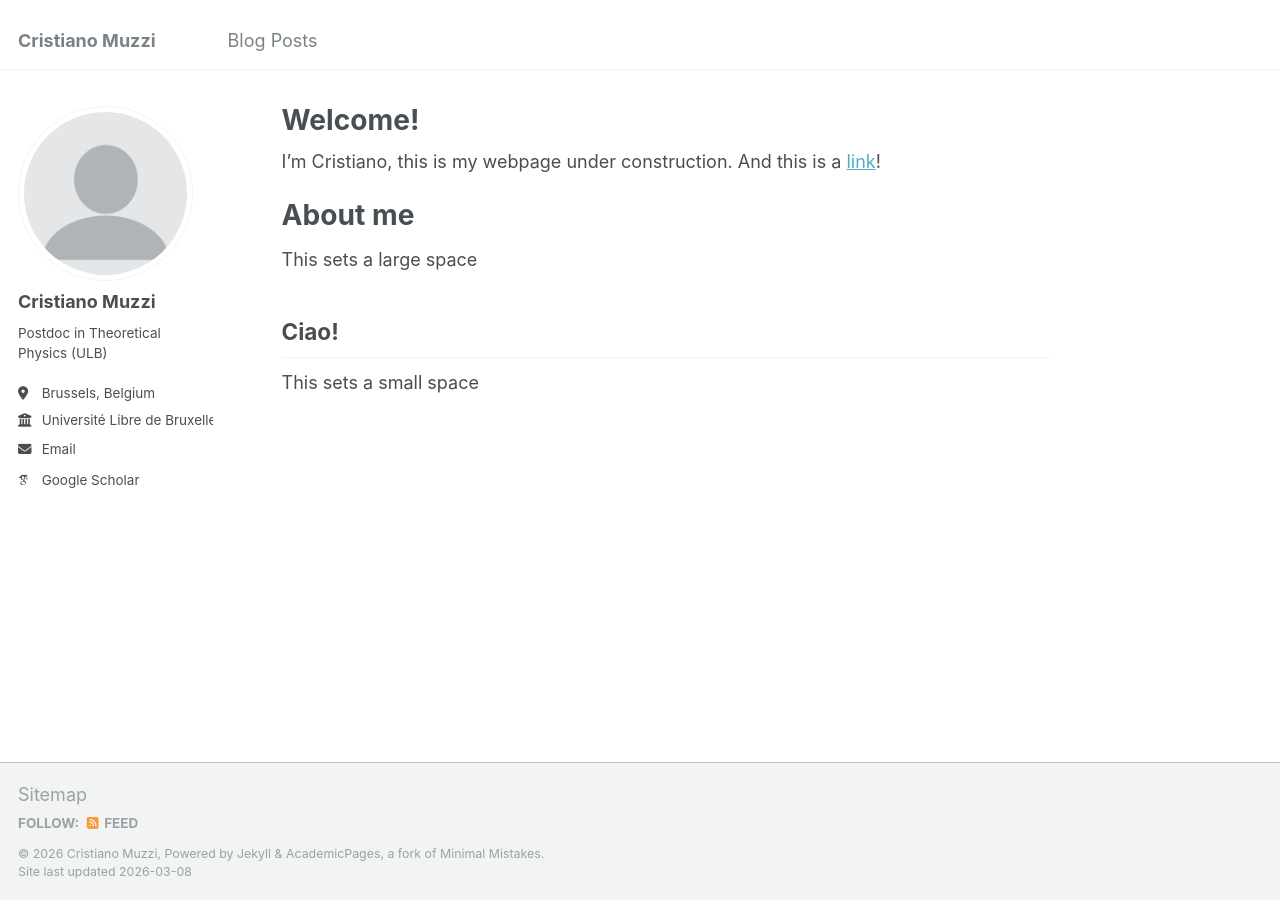
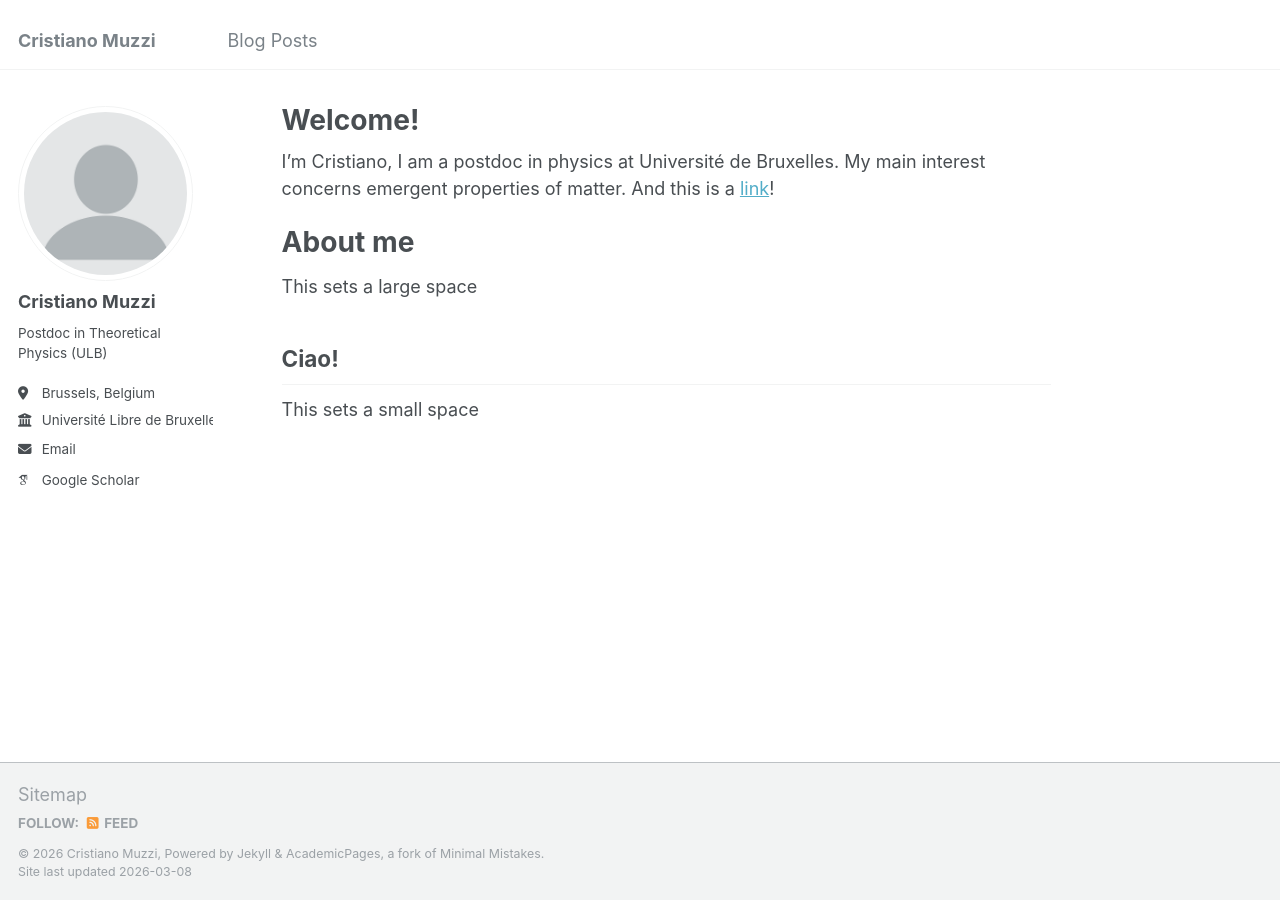
Before and after one commit to cristianomuzzi/cristianomuzzi.github.io, a Jekyll site: the page built from _pages/about.md, in a window 1280 px wide. Built offline with Jekyll 4.4.1, drawn with Linux system fonts in a browser that asks for light colours; some web fonts are replaced.

Commit message:
Update personal introduction on about page

```diff
--- a/_pages/about.md
+++ b/_pages/about.md
@@ -7,7 +7,8 @@ redirect_from:
   - /about.html
 ---
 
-I'm Cristiano, this is my webpage under construction. And this is a [link](https://www.youtube.com/watch?v=zg7REZbQ-A0&list=RDzg7REZbQ-A0&start_radio=1)!
+I'm Cristiano, I am a postdoc in physics at Université de Bruxelles. My main interest concerns emergent properties of matter.
+And this is a [link](https://www.youtube.com/watch?v=zg7REZbQ-A0&list=RDzg7REZbQ-A0&start_radio=1)!
 
 About me
 ======
```
